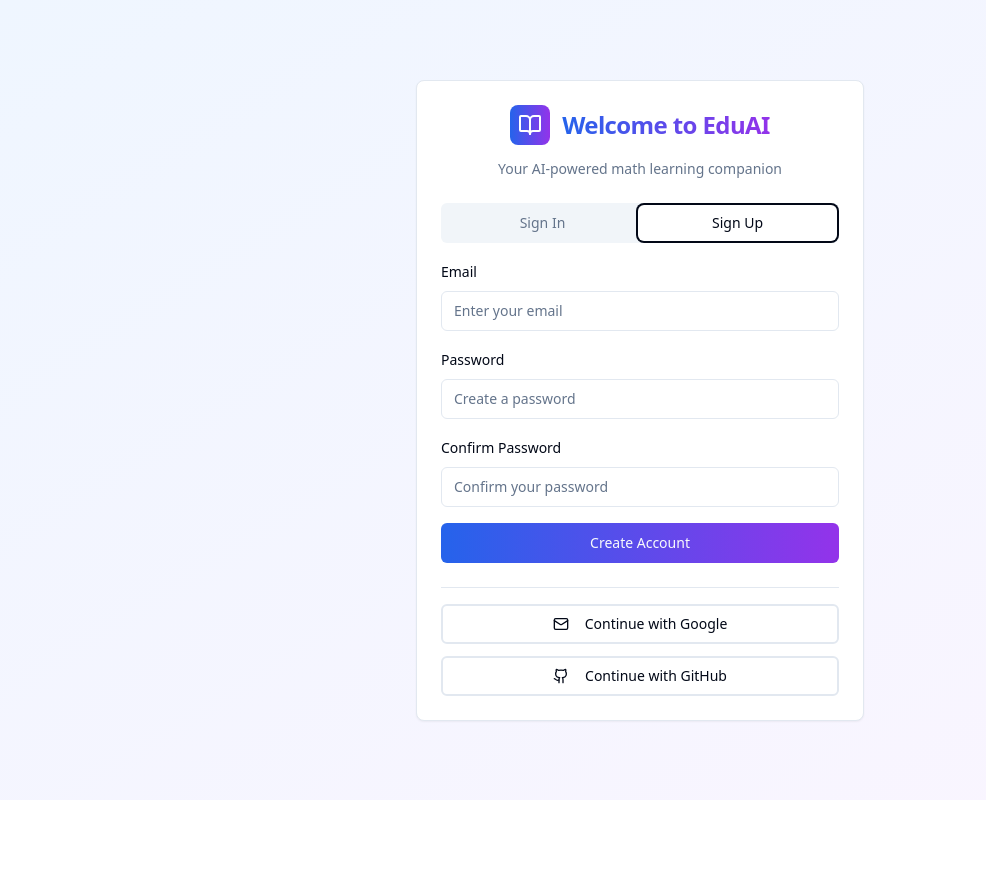
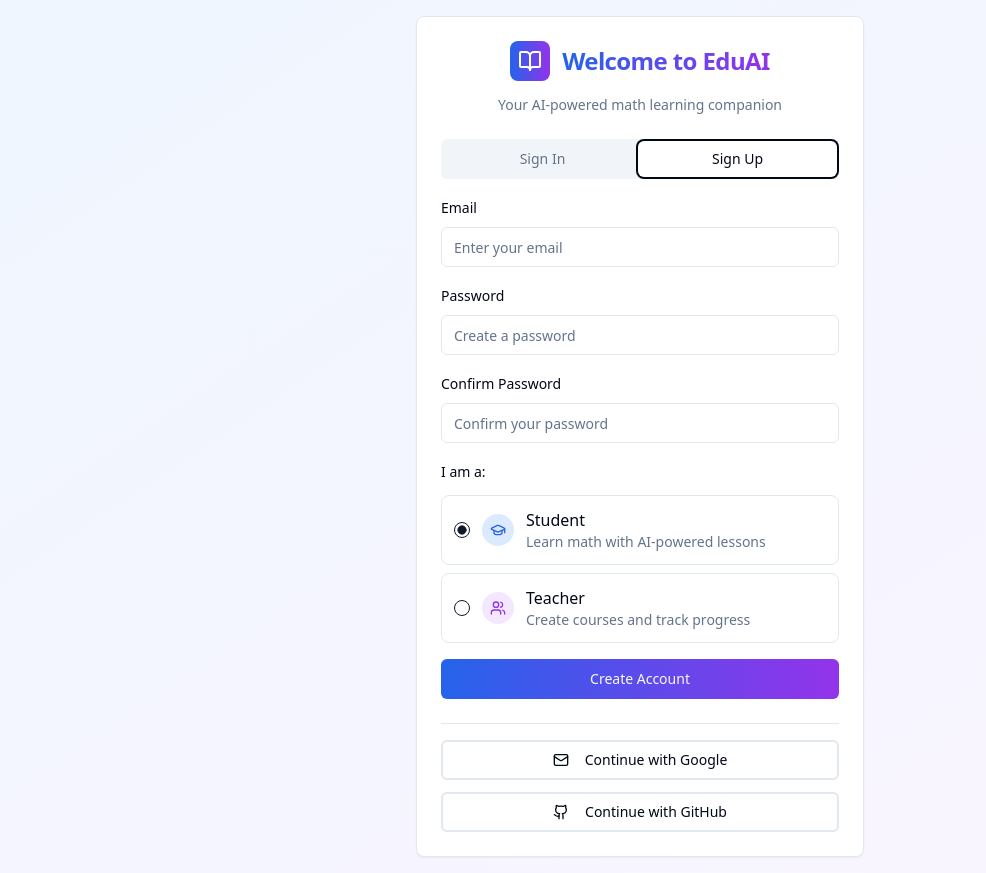
Before and after one commit to dylandlr/math-mentor-vision-sage, a React (Vite) app: page / in a window 1280 px wide. Both pictures are taken after a click on the tab "Sign Up". Shown: the whole page, without its empty margins (0-986 px from the left). Before the commit the page ends 800 px from the top, so only its background shows below. Built offline with nearby package versions, Linux system fonts and the light colour scheme.

Commit message:
Add role selection to email signup
Added role selection during email signup to specify student or teacher role.

```diff
--- a/src/components/auth/AuthPage.tsx
+++ b/src/components/auth/AuthPage.tsx
@@ -6,7 +6,8 @@ import { Card, CardContent, CardDescription, CardHeader, CardTitle } from '@/com
 import { Tabs, TabsContent, TabsList, TabsTrigger } from '@/components/ui/tabs';
 import { Label } from '@/components/ui/label';
 import { Separator } from '@/components/ui/separator';
-import { Github, Mail, BookOpen } from 'lucide-react';
+import { RadioGroup, RadioGroupItem } from '@/components/ui/radio-group';
+import { Github, Mail, BookOpen, GraduationCap, Users } from 'lucide-react';
 import { useAuth } from '@/hooks/useAuth';
 import { PreOAuthRoleDialog } from './PreOAuthRoleDialog';
 import { toast } from 'sonner';
@@ -16,6 +17,7 @@ export const AuthPage = () => {
   const [email, setEmail] = useState('');
   const [password, setPassword] = useState('');
   const [confirmPassword, setConfirmPassword] = useState('');
+  const [selectedRole, setSelectedRole] = useState<'student' | 'teacher'>('student');
   const [loading, setLoading] = useState(false);
   const [showOAuthDialog, setShowOAuthDialog] = useState(false);
   const [selectedProvider, setSelectedProvider] = useState<'google' | 'github'>('google');
@@ -47,7 +49,7 @@ export const AuthPage = () => {
     setLoading(true);
 
     try {
-      const { error } = await signUp(email, password);
+      const { error } = await signUp(email, password, { role: selectedRole });
       if (error) {
         toast.error(error.message);
       } else {
@@ -170,6 +172,46 @@ export const AuthPage = () => {
                     required
                   />
                 </div>
+
+                <div className="space-y-3">
+                  <Label>I am a:</Label>
+                  <RadioGroup value={selectedRole} onValueChange={(value) => setSelectedRole(value as 'student' | 'teacher')}>
+                    <div className="flex items-center space-x-3 p-3 border rounded-lg hover:bg-muted/50 transition-colors">
+                      <RadioGroupItem value="student" id="role-student" />
+                      <div className="flex items-center space-x-3">
+                        <div className="bg-blue-100 dark:bg-blue-900 p-2 rounded-full">
+                          <GraduationCap className="h-4 w-4 text-blue-600 dark:text-blue-400" />
+                        </div>
+                        <div>
+                          <label htmlFor="role-student" className="font-medium cursor-pointer">
+                            Student
+                          </label>
+                          <p className="text-sm text-muted-foreground">
+                            Learn math with AI-powered lessons
+                          </p>
+                        </div>
+                      </div>
+                    </div>
+
+                    <div className="flex items-center space-x-3 p-3 border rounded-lg hover:bg-muted/50 transition-colors">
+                      <RadioGroupItem value="teacher" id="role-teacher" />
+                      <div className="flex items-center space-x-3">
+                        <div className="bg-purple-100 dark:bg-purple-900 p-2 rounded-full">
+                          <Users className="h-4 w-4 text-purple-600 dark:text-purple-400" />
+                        </div>
+                        <div>
+                          <label htmlFor="role-teacher" className="font-medium cursor-pointer">
+                            Teacher
+                          </label>
+                          <p className="text-sm text-muted-foreground">
+                            Create courses and track progress
+                          </p>
+                        </div>
+                      </div>
+                    </div>
+                  </RadioGroup>
+                </div>
+
                 <Button type="submit" className="w-full bg-gradient-to-r from-blue-600 to-purple-600 hover:from-blue-700 hover:to-purple-700" disabled={loading}>
                   {loading ? 'Creating account...' : 'Create Account'}
                 </Button>
```
